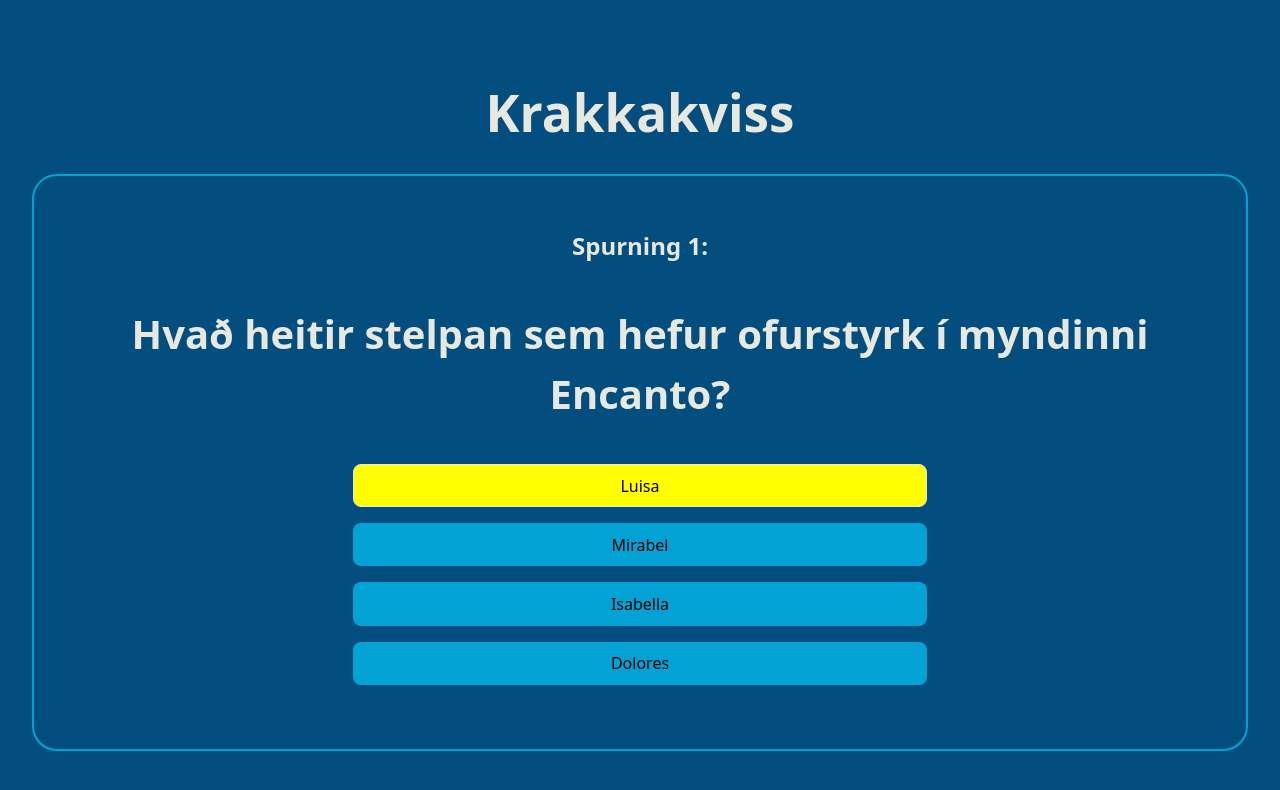
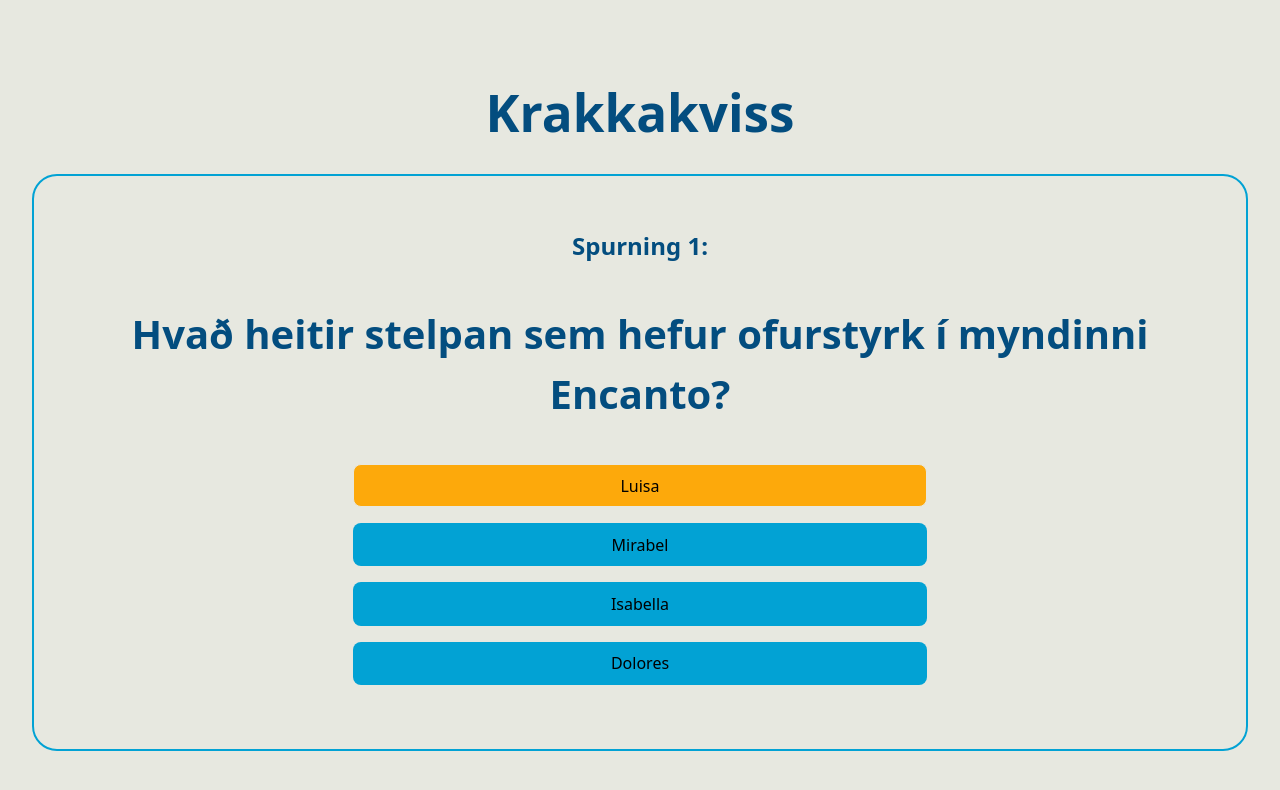
Before and after one commit to ingzenegger/Skilaverkefni3, a React (Vite) app: page / in a window 1280 px wide. In both pictures the pointer is over the button "Luisa". Shown: the top 790 px of the page. Built offline with nearby package versions, Linux system fonts and the light colour scheme.

Commit message:
css fix light mode dark mode

```diff
--- a/src/App.css
+++ b/src/App.css
@@ -40,7 +40,7 @@
 }
 
 .option:hover {
-  background-color: yellow;
+  background-color: var(--primary-color);
 }
 /* .logo.react:hover {
   filter: drop-shadow(0 0 2em #61dafbaa);
--- a/src/index.css
+++ b/src/index.css
@@ -50,7 +50,7 @@
 button:hover {
   border-color: #e7e8e0;
 }
-button:focus,
+/* button:focus  */
 /* button:focus-visible {
   outline: 4px auto -webkit-focus-ring-color;
 } */
@@ -63,7 +63,7 @@
   a:hover {
     color: #747bff;
   }
-  button {
+  /* button {
     background-color: #e7e8e0;
-  }
+  } */
 }
```
